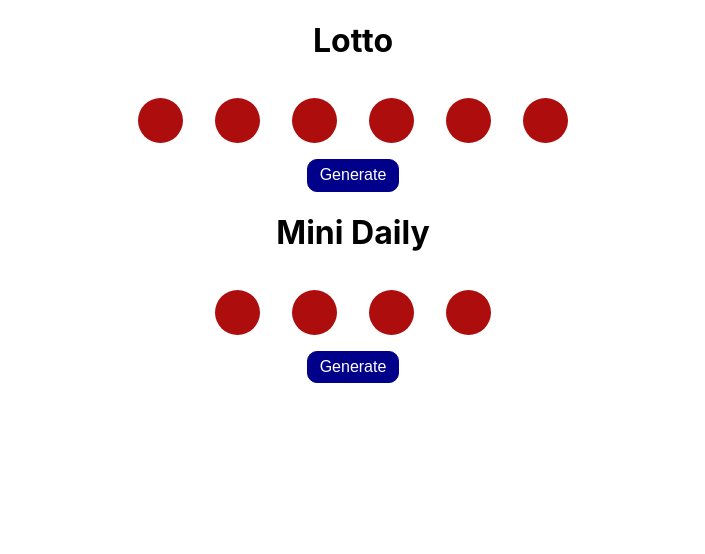
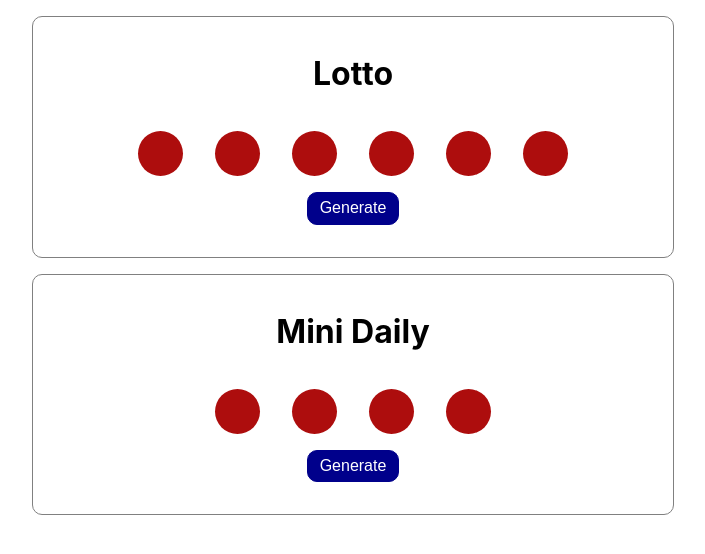
Before and after one commit to ctln12/lottery, a React (Create React App) app: page / in a window 1280 px wide. Shown: the top 554 px of the page, without its empty margins (287-992 px from the left). Built offline with nearby package versions, Linux system fonts and the light colour scheme.

Commit message:
add border to lottery component

```diff
--- a/src/Lottery.css
+++ b/src/Lottery.css
@@ -1,3 +1,11 @@
+.Lottery {
+  margin: 1em auto auto;
+  padding: 1em 0 2em 0;
+  width: 40em;
+  border: 1px solid gray;
+  border-radius: 10px;
+}
+
 .Lottery-balls {
   display: flex;
   justify-content: center;
```
